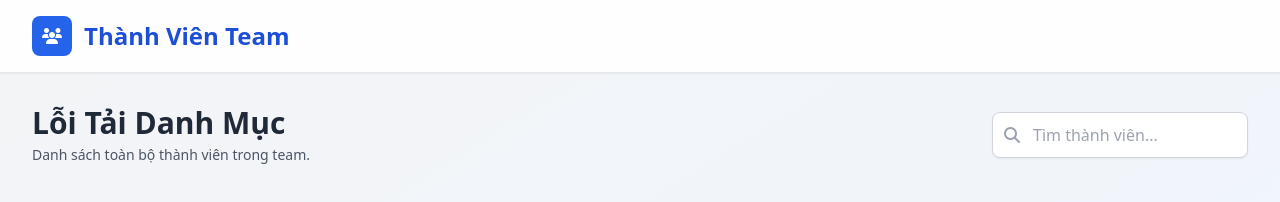
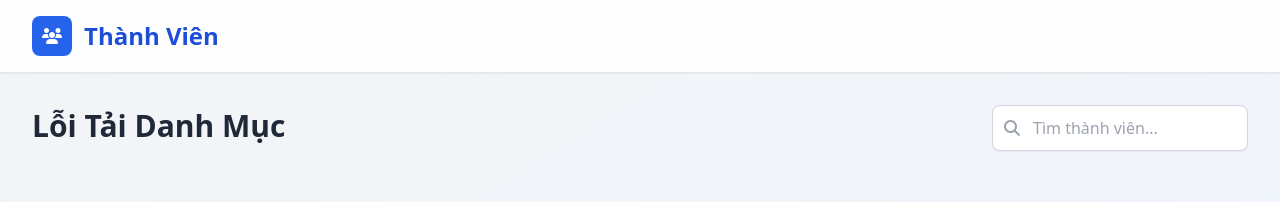
Before and after one commit to Miho1254/wlh-profolio, a plain HTML site: page staff.html in a window 1280 px wide. Drawn offline with nearby package versions, Linux system fonts and the light colour scheme; no server answers.

Commit message:
mirror change

```diff
--- a/staff.html
+++ b/staff.html
@@ -77,7 +77,7 @@
         <div class="w-10 h-10 rounded-lg bg-blue-600 flex items-center justify-center">
           <i class="fas fa-users text-white"></i>
         </div>
-        <h1 class="text-2xl font-bold text-blue-700">Thành Viên Team</h1>
+        <h1 class="text-2xl font-bold text-blue-700">Thành Viên</h1>
         <template x-if="loading.initialSetup || loading.employees">
           <span class="ml-2 flex items-center gap-1 text-blue-500 animate-pulse">
             <svg class="w-5 h-5 animate-spin" fill="none" viewBox="0 0 24 24">
@@ -125,7 +125,7 @@
       <div class="flex flex-col sm:flex-row justify-between items-start sm:items-center mb-8 gap-4">
         <div class="flex flex-col items-start justify-center text-left">
           <h2 x-text="currentCategoryTitle()" class="text-3xl font-bold mb-1 text-gray-800 capitalize"></h2>
-          <p x-text="currentCategoryDescription()" class="text-gray-600 text-sm"></p>
+          <!-- <p x-text="currentCategoryDescription()" class="text-gray-600 text-sm"></p> -->
         </div>
         <div class="flex items-center gap-2 w-full sm:w-auto">
           <div class="relative w-full">
@@ -446,7 +446,7 @@
           if (this.apiError.categories) return 'Lỗi tải danh mục';
           if (this.selectedCategoryId === '') return 'Tất cả thành viên';
           const catName = this.getCategoryNameByTrueId(this.selectedCategoryId);
-          return (catName && !['Chưa phân loại', 'Không xác định', 'Đang tải...', 'Lỗi tải category'].includes(catName)) ? `Nhóm ${catName}` : 'Tất cả thành viên';
+          return (catName && !['Chưa phân loại', 'Không xác định', 'Đang tải...', 'Lỗi tải category'].includes(catName)) ? `${catName}` : 'Tất cả thành viên';
         },
         currentCategoryDescription() { /* ... như cũ ... */
           if (this.loading.initialSetup && this.categories.length === 0) return '';
```
